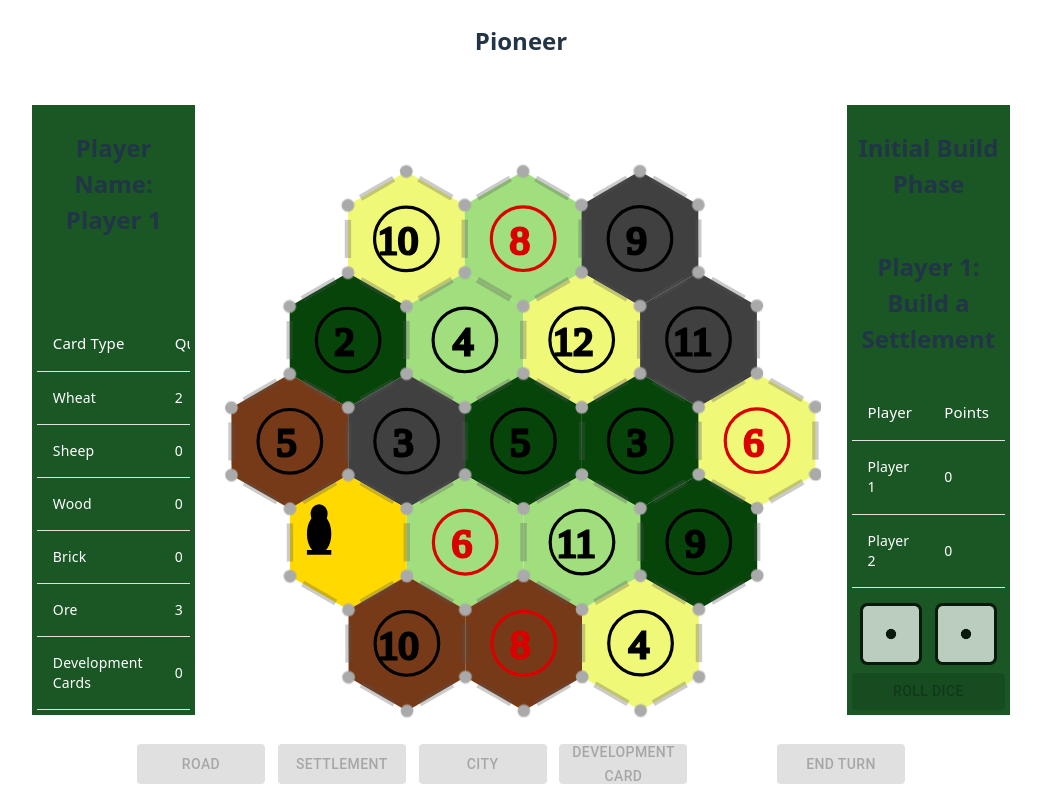
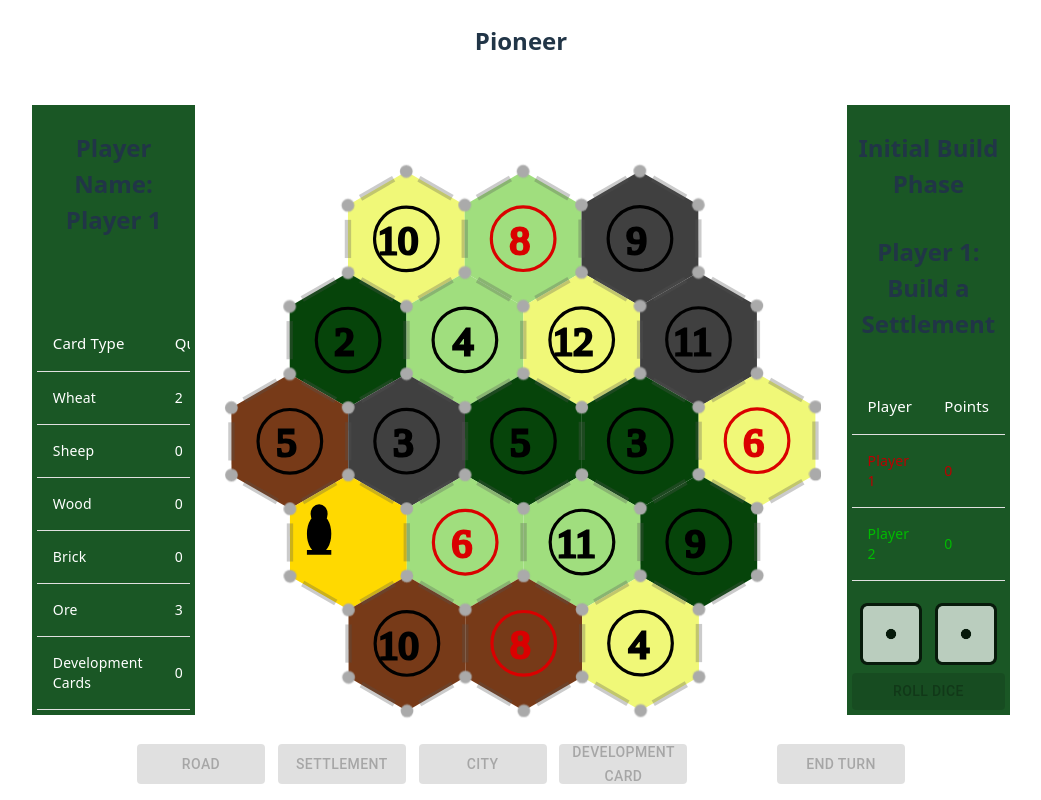
Before and after one commit to mathewacarter29/pioneer, a React (Vite) app: page / in a window 1280 px wide. Shown: the whole page, without its empty margins (119-1160 px from the left). Built offline with nearby package versions, Linux system fonts and the light colour scheme.

Commit message:
style side panel

```diff
--- a/src/components/Table/Table.tsx
+++ b/src/components/Table/Table.tsx
@@ -293,8 +293,8 @@ const Table = () => {
           <TableBody>
             {players.map((player) => (
               <TableRow key={player.id}>
-                <Cell>{player.name}</Cell>
-                <Cell>{player.points}</Cell>
+                <Cell style={{color: player.color}}>{player.name}</Cell>
+                <Cell style={{color: player.color}}>{player.points}</Cell>
               </TableRow>
             ))}
           </TableBody>
@@ -414,10 +414,10 @@ const Table = () => {
           giveResources={giveResources}
         />
         <div style={sidePanelStyle}>
-          <div>
+          <div style={{height: '15%'}}>
             <h2>{isInitialBuildPhase ? "Initial Build Phase" : `Round ${gameRound - totalInitialBuildRounds + 1}`}</h2>
           </div>
-          <div>
+          <div style={{height: '25%'}}>
             <h2>{instructionText}</h2>
           </div>
           <div>
```
